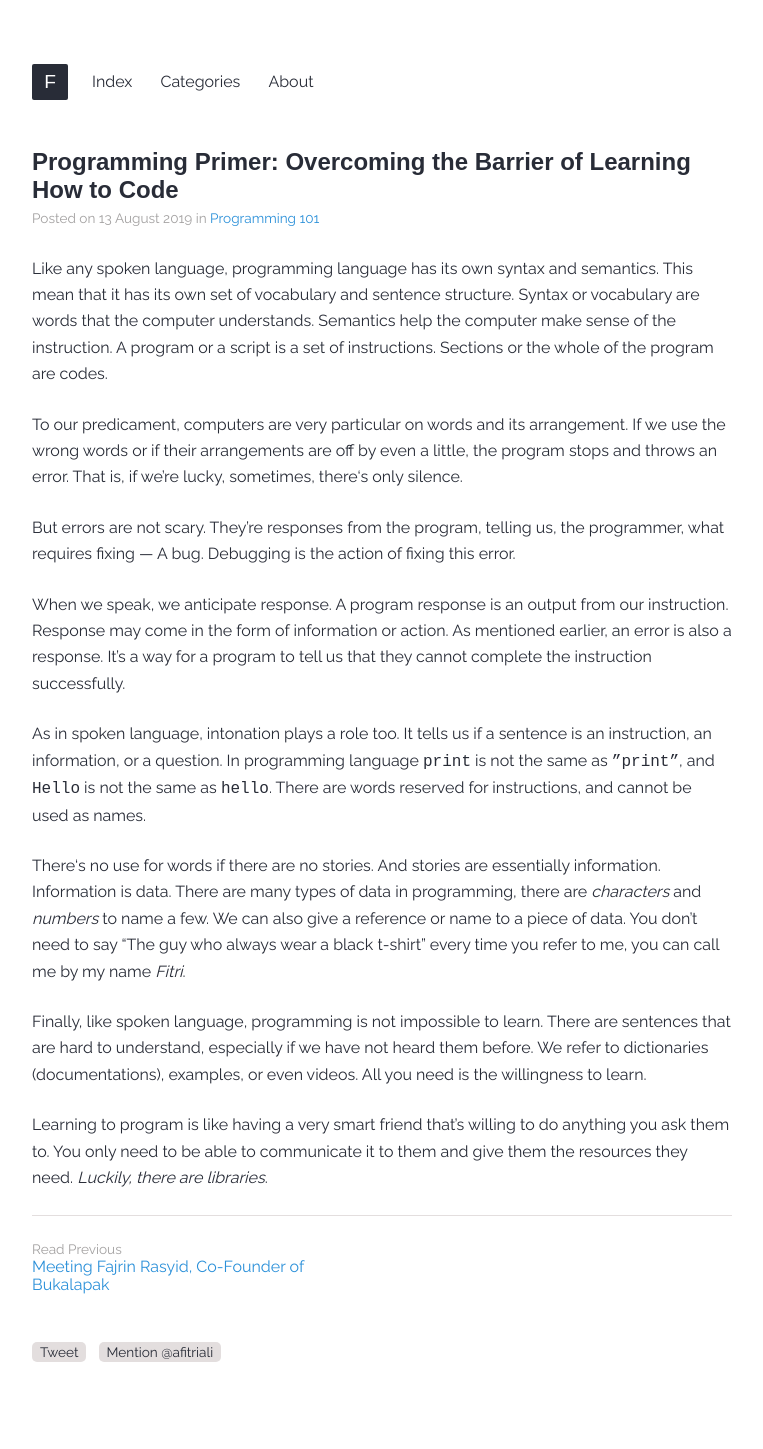
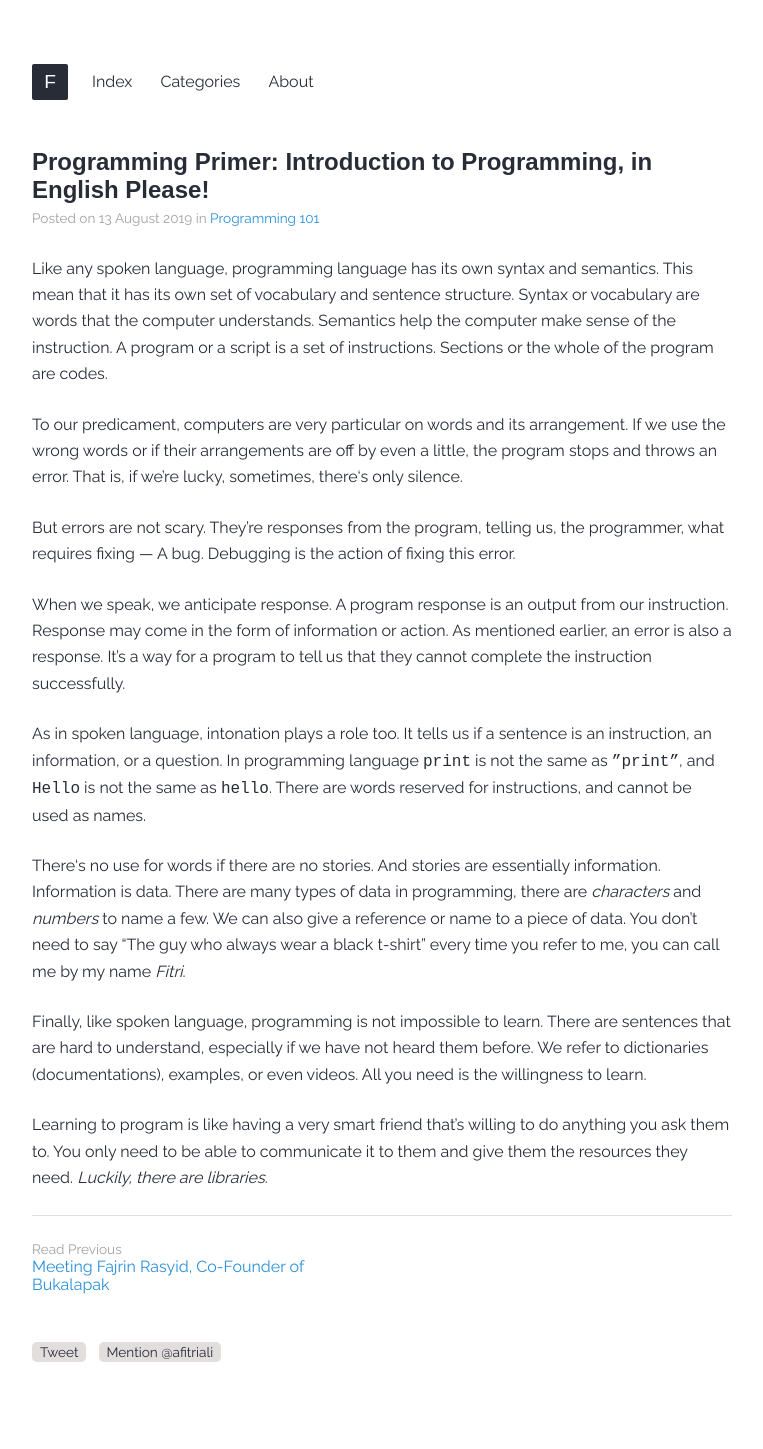
Before and after one commit to xfltrt/xfltrt.github.io, a Jekyll site: the page built from _posts/2019-08-13-programming-primer.md, in a window 1280 px wide. Shown: the whole page, without its empty margins (258-1021 px from the left). Built offline with Jekyll 4.4.1, drawn with Linux system fonts in a browser that asks for light colours; some web fonts are replaced; comment, search, counter and statistics services are not loaded.

Commit message:
Update 2019-08-13-programming-primer.md

```diff
--- a/_posts/2019-08-13-programming-primer.md
+++ b/_posts/2019-08-13-programming-primer.md
@@ -2,7 +2,7 @@
 layout: post
 published: true
 category: programming 101
-title: "Programming Primer: Overcoming the Barrier of Learning How to Code"
+title: "Programming Primer: Introduction to Programming, in English Please!"
 ---
 Like any spoken language, programming language has its own syntax and semantics. This mean that it has its own set of vocabulary and sentence structure. Syntax or vocabulary are words that the computer understands. Semantics help the computer make sense of the instruction. A program or a script is a set of instructions. Sections or the whole of the program are codes.
 
```
